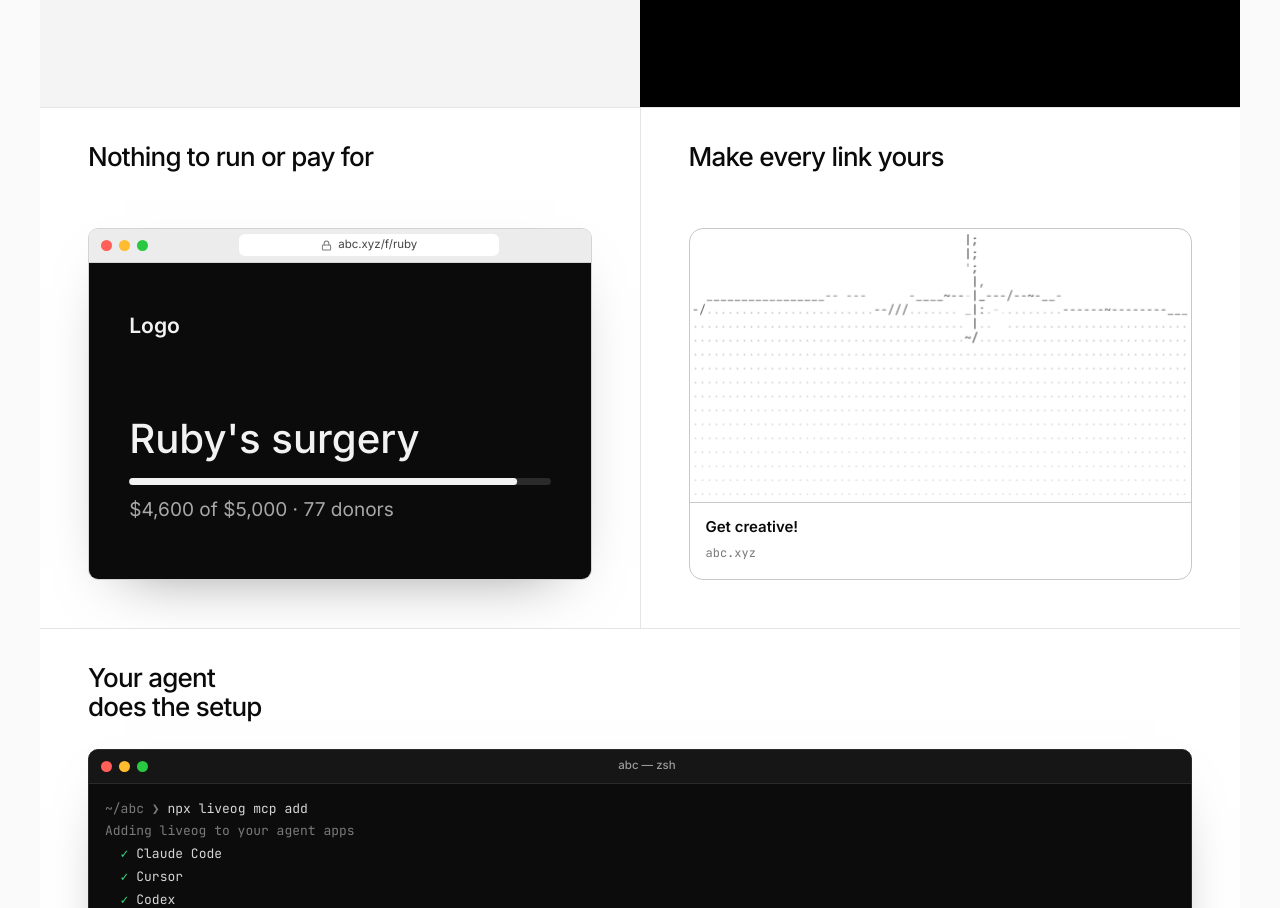
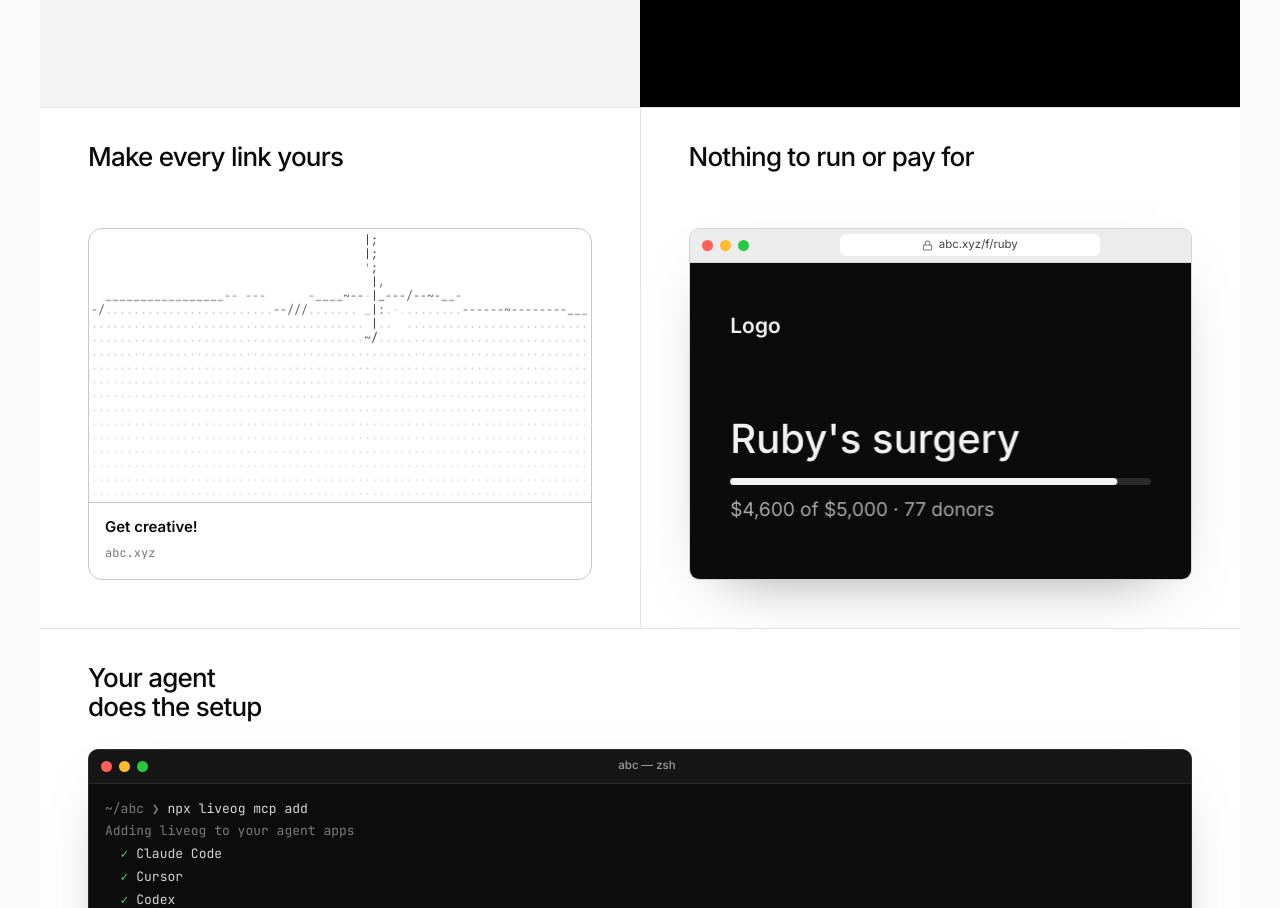
Before and after one commit to bilal-abraham/liveog, a website: page site/index.html in a window 1280 px wide. Shown: the part 2163-3071 px from the top of the page. Drawn offline with Linux system fonts and the light colour scheme.

Commit message:
Make every link yours first, then Nothing to run or pay for

```diff
--- a/site/index.html
+++ b/site/index.html
@@ -410,13 +410,13 @@
         </div>
         <h3 class="ct tl" style="color:#0a0a0a">Links people want to open</h3>
       </div>
+      <div class="tile" data-rise style="--d:.0s">
+        <h3 class="ct tl">Make every link yours</h3>
+        <div class="wf"><canvas id="sand" aria-hidden="true"></canvas><div class="m"><b>Get creative!</b><span>abc.xyz</span></div></div>
+      </div>
       <div class="tile" data-rise style="--d:.08s">
         <h3 class="ct tl">Nothing to run or pay for</h3>
         <div class="win"><div class="chrome"><span class="lights"><i></i><i></i><i></i></span><span class="omni"><svg viewBox="0 0 24 24" fill="none" stroke="currentColor" stroke-width="2.2" stroke-linecap="round" stroke-linejoin="round"><rect width="18" height="11" x="3" y="11" rx="2"/><path d="M7 11V7a5 5 0 0 1 10 0v4"/></svg>abc.xyz/f/ruby</span></div><canvas id="paint" aria-hidden="true"></canvas></div>
-      </div>
-      <div class="tile" data-rise style="--d:.04s">
-        <h3 class="ct tl">Make every link yours</h3>
-        <div class="wf"><canvas id="sand" aria-hidden="true"></canvas><div class="m"><b>Get creative!</b><span>abc.xyz</span></div></div>
       </div>
       <div class="tile w2" data-rise style="--d:.12s">
         <h3 class="ct tl">Your agent does the setup</h3>
```
